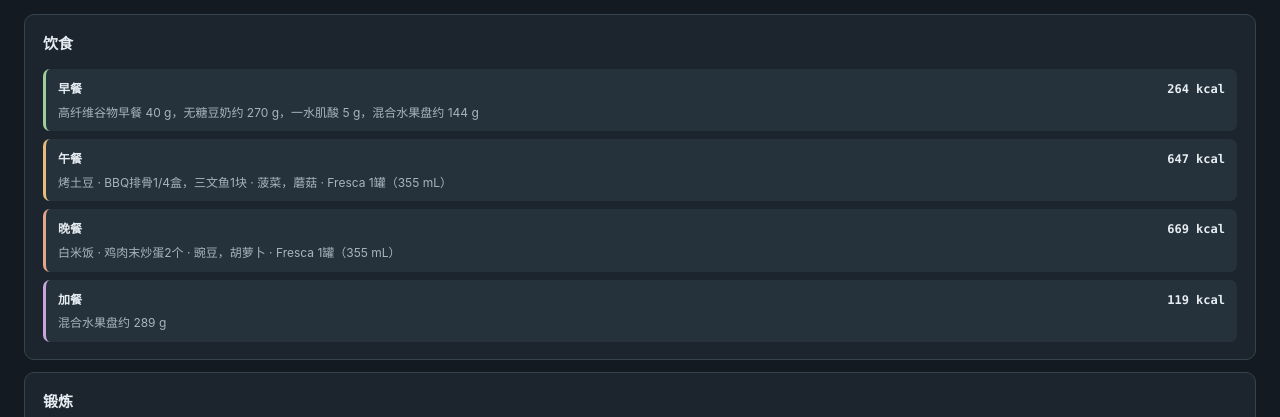
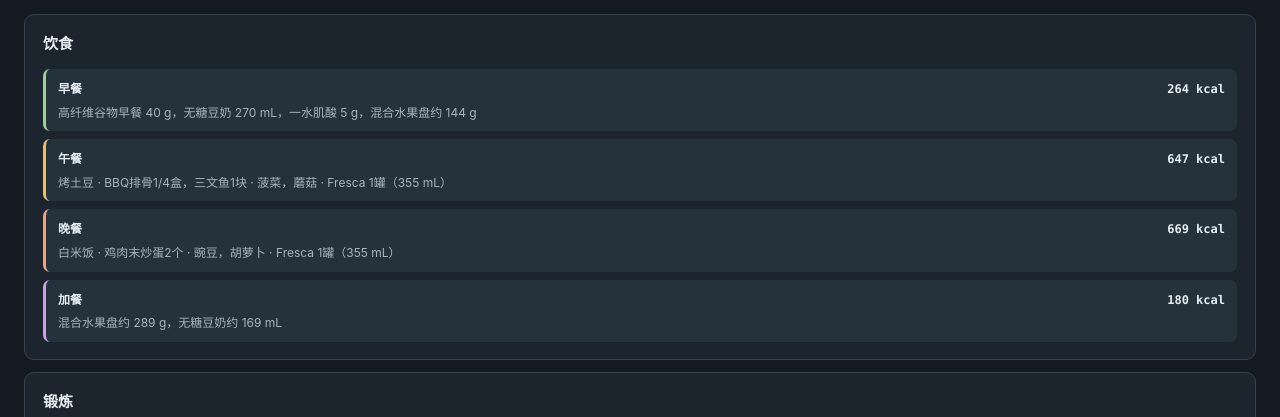
Before and after one commit to yunhaixiang/fitness, a Jekyll site: the page built from index.html, in a window 1280 px wide and 900 px high. Shown: the part 260-677 px from the top of the window. Built offline with Jekyll 4.4.1, drawn with Linux system fonts in a browser that asks for light colours.

Commit message:
Allocate soy milk to final meals and daily snacks

```diff
--- a/_includes/diet-schedule.html
+++ b/_includes/diet-schedule.html
@@ -111,14 +111,14 @@
 <td>菠菜，蘑菇</td>
 <td style="text-align: right;">{{ site.data.meal_nutrition.meals.potato.kcal }}</td>
 </tr>
-<tr data-nutrition-key="rice_soy">
+<tr data-nutrition-key="rice">
 <td>下5</td>
 <td>周六</td>
 <td>午餐</td>
 <td>白米饭</td>
 <td>鸡肉末炒蛋2个</td>
 <td>豌豆，胡萝卜</td>
-<td style="text-align: right;">{{ site.data.meal_nutrition.meals.rice_soy.kcal }}</td>
+<td style="text-align: right;">{{ site.data.meal_nutrition.meals.rice.kcal }}</td>
 </tr>
 <tr data-nutrition-key="pasta_soy">
 <td>下6</td>
@@ -129,14 +129,14 @@
 <td>番茄</td>
 <td style="text-align: right;">{{ site.data.meal_nutrition.meals.pasta_soy.kcal }}</td>
 </tr>
-<tr data-nutrition-key="potato">
+<tr data-nutrition-key="potato_soy">
 <td>下7</td>
 <td>周日</td>
 <td>午餐</td>
 <td>烤土豆</td>
 <td>BBQ排骨1/4盒，三文鱼1块</td>
 <td>菠菜，蘑菇</td>
-<td style="text-align: right;">{{ site.data.meal_nutrition.meals.potato.kcal }}</td>
+<td style="text-align: right;">{{ site.data.meal_nutrition.meals.potato_soy.kcal }}</td>
 </tr>
 </tbody>
 </table>
--- a/assets/i18n.js
+++ b/assets/i18n.js
@@ -255,8 +255,7 @@
     '尽量少；优先控制饱和脂肪': 'Keep low; prioritize saturated fat',
     '营养指标': 'Nutrient', '热量估计': 'Calorie estimate', '消耗构成（估算）': 'Where Your Calories Are Burned',
     '每周 kcal': 'Weekly kcal', '日均 kcal': 'Daily kcal',
-    '其余餐外豆奶（日均）': 'Remaining Soy Milk Outside Meals (Daily Average)',
-    '2桶 / 周（周六午晚餐各355 mL）': '2 cartons/week (355 mL at Saturday lunch and dinner)',
+    '2桶 / 周（1桶均分早餐；另1桶分给最后两餐和每天加餐）': '2 cartons/week (one split across breakfasts; the other split between the final two meals and daily snacks)',
     '1箱 / 周（其余12顿午晚餐各1罐）': '1 case/week (1 can with each of the other 12 lunches and dinners)',
     '周日—周二早餐（水果盘1/3）': 'Sunday–Tuesday breakfast (⅓ of daily fruit tray serving)',
     '周日—周二睡前加餐（水果盘2/3）': 'Sunday–Tuesday bedtime snack (⅔ of daily fruit tray serving)',
--- a/assets/today.js
+++ b/assets/today.js
@@ -46,7 +46,7 @@
     for (const [kind, zh, english] of [['lunch', '午餐', 'Lunch'], ['dinner', '晚餐', 'Dinner']]) {
       const row = rows.find((item) => cell(item, 2) === zh);
       if (!row) continue;
-      const drink = day === 6 ? label('无糖豆奶 355 mL', '355 mL unsweetened soy milk')
+      const drink = row.dataset.nutritionKey.endsWith('_soy') ? label('无糖豆奶 355 mL', '355 mL unsweetened soy milk')
         : label('Fresca 1罐（355 mL）', '1 can of Fresca (355 mL)');
       const food = [...[3, 4, 5].map((index) => translated(cell(row, index))).filter(Boolean), drink].join(' · ');
       addMeal(kind, label(zh, english), food, cell(row, 6));
```
Also changed, not shown: _data/meal_nutrition.json (+8 -9 lines), assets/diet-view.js (+6 -2 lines), diet.md (+1 -1 lines), shopping.md (+1 -1 lines).
